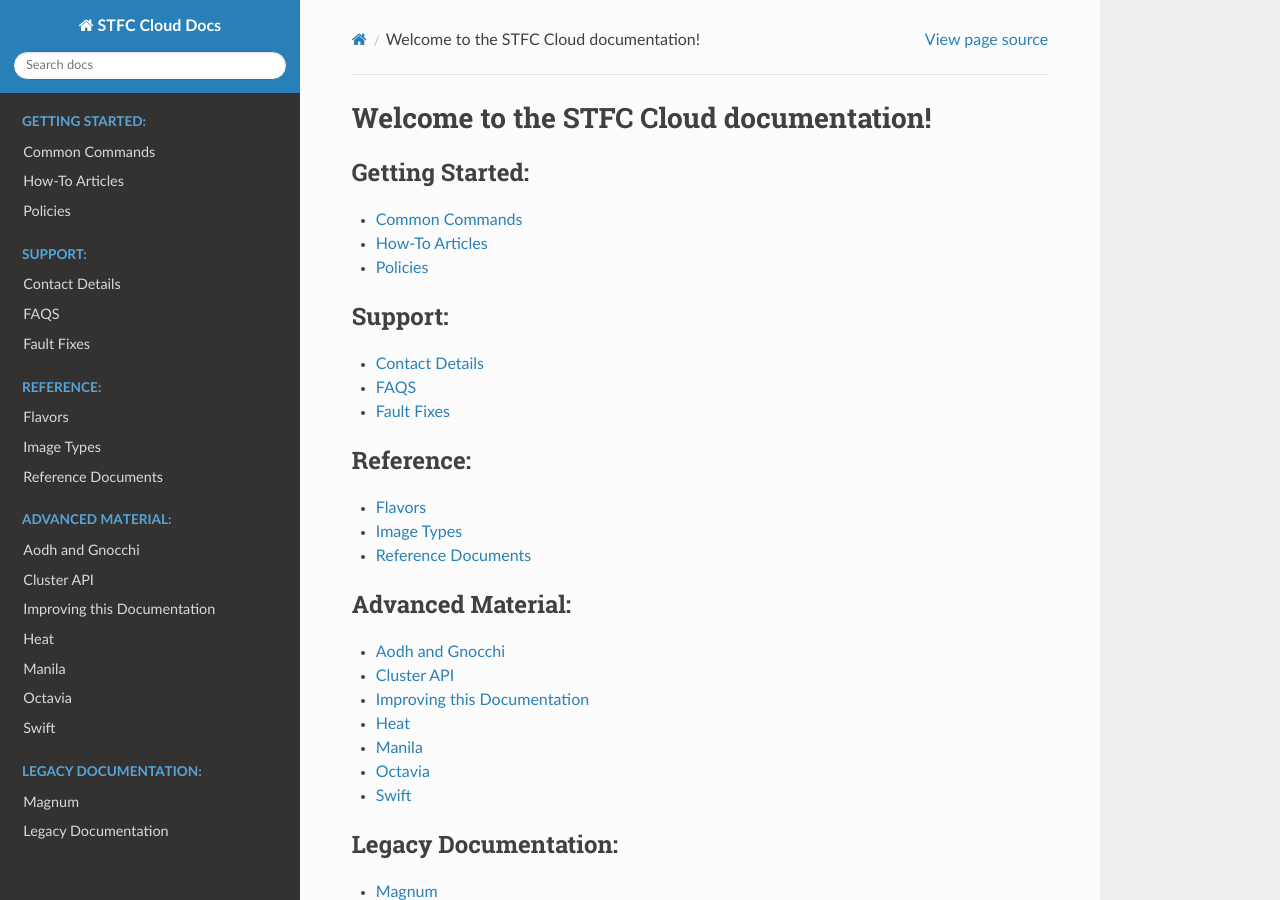
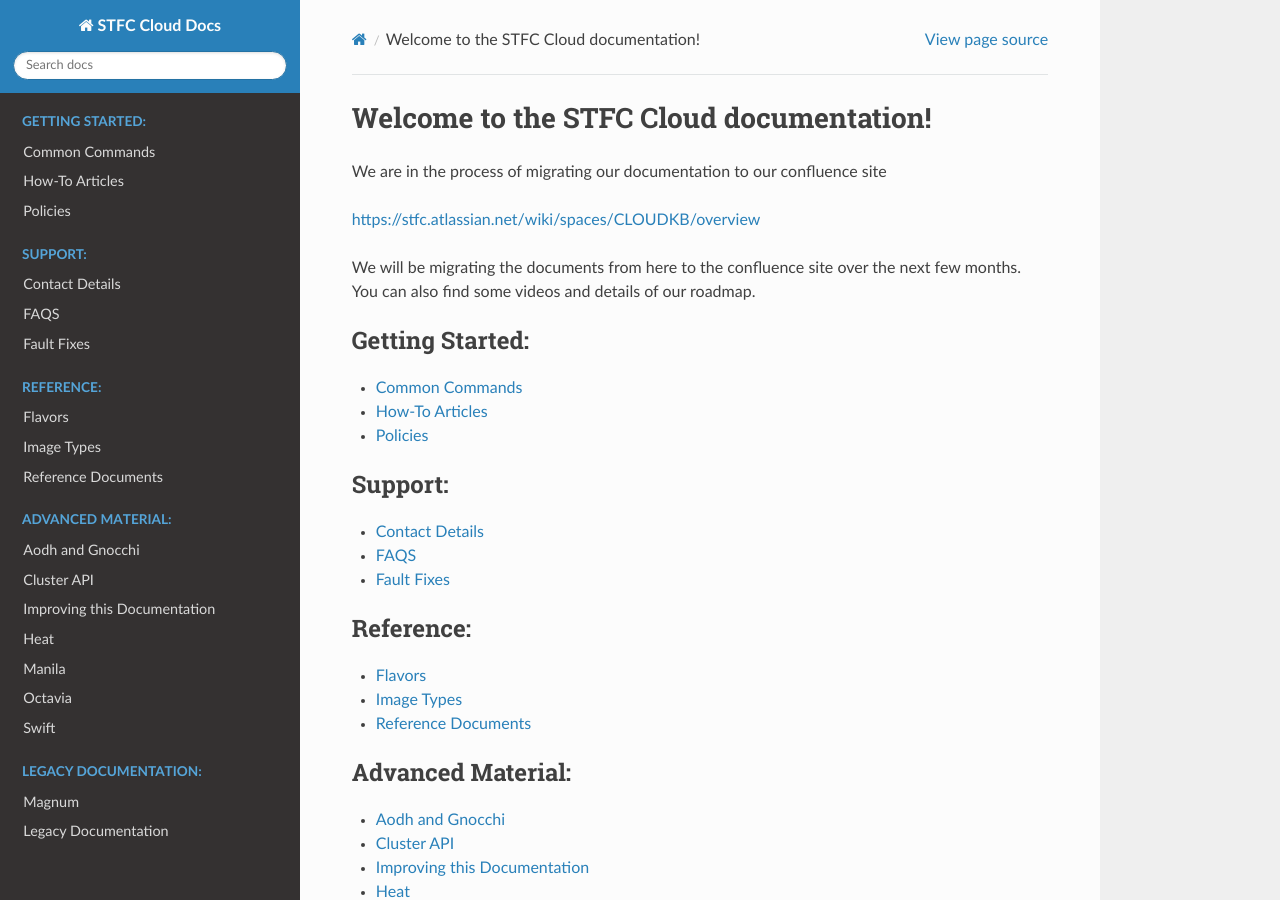
Before and after one commit to stfc/cloud-docs, a Sphinx documentation site: the page built from source/index.rst, in a window 1280 px wide and 900 px high. Built offline with Sphinx 7.4.7 and the Read the Docs theme 2.0.0, drawn with Linux system fonts in a browser that asks for light colours.

Commit message:
Add link to confluence knowledgebase

```diff
--- a/source/index.rst
+++ b/source/index.rst
@@ -5,6 +5,12 @@
 
 Welcome to the STFC Cloud documentation!
 ===========================================
+
+We are in the process of migrating our documentation to our confluence site
+
+https://stfc.atlassian.net/wiki/spaces/CLOUDKB/overview
+
+We will be migrating the documents from here to the confluence site over the next few months. You can also find some videos and details of our roadmap.
 
 .. comment Depth == 1 to get people to navigate to sub-page so we don't overfill contents bar
 
```
